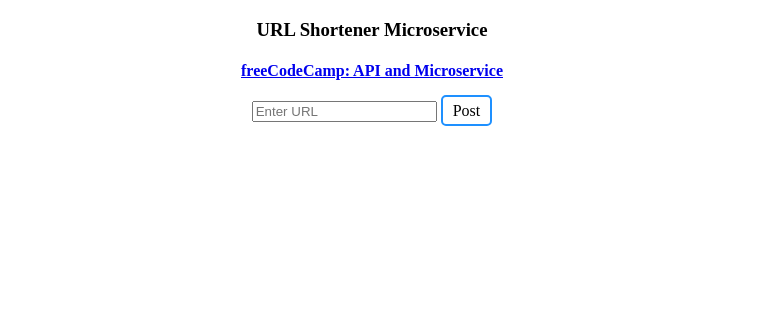
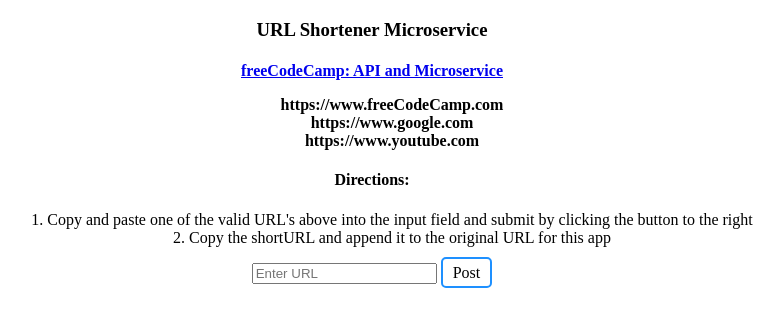
Before and after one commit to walterswoodward/url_shortener, a website: page public/index.html in a window 1280 px wide. Shown: the whole page, without its empty margins (268-1050 px from the left). Drawn offline with nearby package versions, Linux system fonts and the light colour scheme.

Commit message:
core app completed

```diff
--- a/models/shortUrl.js
+++ b/models/shortUrl.js
@@ -6,6 +6,7 @@
 const urlSchema = new Schema({
   originalUrl: String,
   shortUrl: String,
+  newUrl: String,
 }, {timestamps: true});
 
 // `shortUrl` is the collection/table
--- a/public/index.html
+++ b/public/index.html
@@ -14,6 +14,18 @@
         <a href="https://www.freecodecamp.com" target="_blank"
           >freeCodeCamp: API and Microservice</a
         >
+      <ul>
+        <li class="list_item">https://www.freeCodeCamp.com</li>
+        <li class="list_item">https://www.google.com</li>
+        <li class="list_item">https://www.youtube.com</li>
+      </ul>
+
+      <h4>Directions:</h4>
+
+      <ul>
+          <li class="list_item">1. Copy and paste one of the valid URL's above into the input field and submit by clicking the button to the right</li>
+          <li class="list_item"> 2. Copy the shortURL and append it to the original URL for this app</li>
+        </ul>
       </h4>
     </header>
     <!-- Notice controller here from app.js -->
--- a/public/styles.css
+++ b/public/styles.css
@@ -15,3 +15,8 @@
 cursor: pointer;
 background: grey
 }
+
+.list_item {
+  list-style-type: none;
+
+}
```
Also changed, not shown: server.js (+14 -0 lines).
